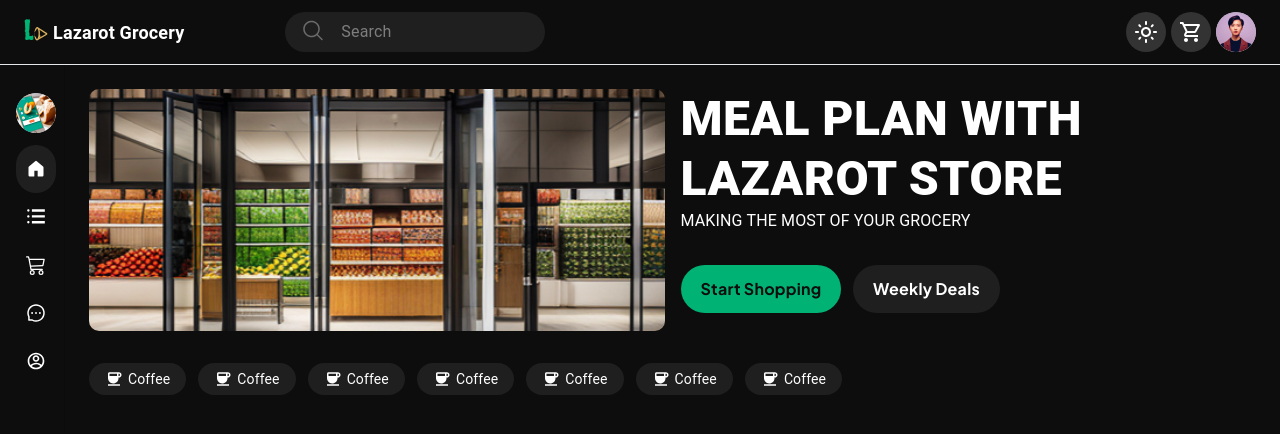
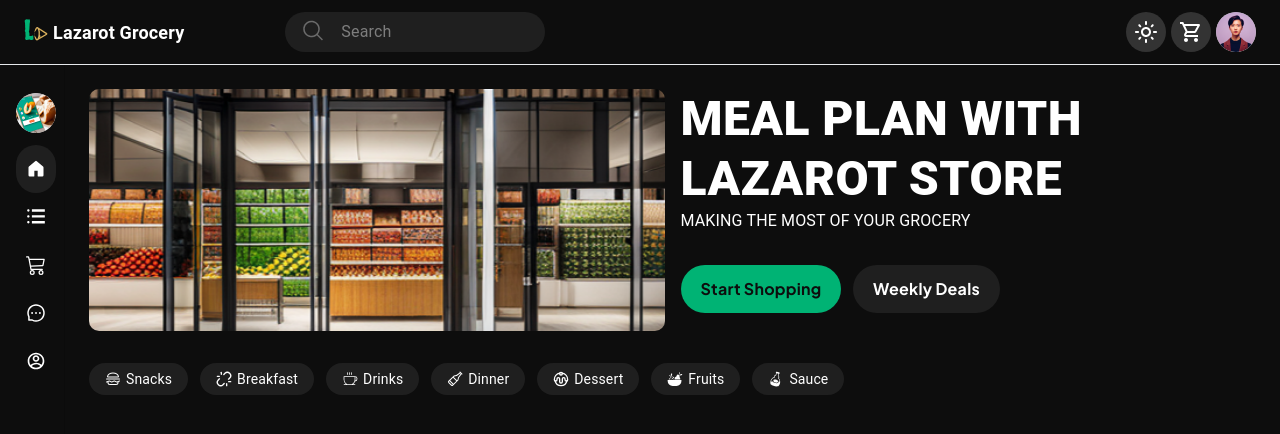
Before and after one commit to mrnitj/Lazarot_Grocery, a React (Vite) app: page / in a window 1280 px wide. Shown: the top 434 px of the page. Built offline with nearby package versions, Linux system fonts and the light colour scheme.

Commit message:
feat:main section chips

```diff
--- a/src/components/User/Home/MainSection.jsx
+++ b/src/components/User/Home/MainSection.jsx
@@ -1,11 +1,16 @@
 import { Box, Grid, Typography, styled } from "@mui/material";
 import { useTheme } from "@mui/material/styles";
 import React from "react";
-
+import { PiHamburger } from "react-icons/pi";
+import { LuUnlink } from "react-icons/lu";
+import { PiCoffeeLight } from "react-icons/pi";
+import { PiBeerBottle } from "react-icons/pi";
+import { GiFruitBowl } from "react-icons/gi";
+import { GiBrandyBottle } from "react-icons/gi";
+import { LuDessert } from "react-icons/lu";
 // images-------
 import section11 from "../../../assets/User/section11.png";
 import section1 from "../../../assets/User/section1.png";
-import { Coffee } from "@mui/icons-material";
 
 const Maincontainer = styled(Box)(({ theme }) => ({}));
 const GridContainer = styled(Grid)(({ theme }) => ({
@@ -78,13 +83,16 @@ const SliderSubContiner = styled(Box)(({ theme }) => ({
 const Chips = styled(Box)(({ theme }) => ({
     height: "32px",
     width: "fit-content",
-    color: "white",
-    background: "#1F1F1F",
+    color: theme.palette.primary.contrastText,
+    background: theme.palette.secondary.main,
     display: "flex",
     alignItems: "center",
     borderRadius: "50px",
     padding: "5px 16px",
     gap: "5px",
+    fontWeight:700,
+    lineHeight:'21px',
+    fontFamily:"Plus Jakarta Sans"
 }));
 
 const MainSection = () => {
@@ -147,32 +155,32 @@ const MainSection = () => {
             <SliderContainer>
                 <SliderSubContiner>
                     <Chips>
-                        <Coffee sx={{ fontSize: "18px" }} />
-                        <Typography sx={{ fontSize: "14px" }}>Coffee</Typography>
+                        <PiHamburger sx={{ fontSize: "18px" }} />
+                        <Typography sx={{ fontSize: "14px" }}>Snacks</Typography>
                     </Chips>
                     <Chips>
-                        <Coffee sx={{ fontSize: "18px" }} />
-                        <Typography sx={{ fontSize: "14px" }}>Coffee</Typography>
+                        <LuUnlink sx={{ fontSize: "18px" }} />
+                        <Typography sx={{ fontSize: "14px" }}>Breakfast</Typography>
                     </Chips>
                     <Chips>
-                        <Coffee sx={{ fontSize: "18px" }} />
-                        <Typography sx={{ fontSize: "14px" }}>Coffee</Typography>
+                        <PiCoffeeLight sx={{ fontSize: "18px" }} />
+                        <Typography sx={{ fontSize: "14px" }}>Drinks</Typography>
                     </Chips>
                     <Chips>
-                        <Coffee sx={{ fontSize: "18px" }} />
-                        <Typography sx={{ fontSize: "14px" }}>Coffee</Typography>
+                        <PiBeerBottle sx={{ fontSize: "18px" }} />
+                        <Typography sx={{ fontSize: "14px" }}>Dinner</Typography>
                     </Chips>
                     <Chips>
-                        <Coffee sx={{ fontSize: "18px" }} />
-                        <Typography sx={{ fontSize: "14px" }}>Coffee</Typography>
+                        <LuDessert sx={{ fontSize: "18px" }} />
+                        <Typography sx={{ fontSize: "14px" }}>Dessert</Typography>
                     </Chips>
                     <Chips>
-                        <Coffee sx={{ fontSize: "18px" }} />
-                        <Typography sx={{ fontSize: "14px" }}>Coffee</Typography>
+                        <GiFruitBowl sx={{ fontSize: "18px" }} />
+                        <Typography sx={{ fontSize: "14px" }}>Fruits</Typography>
                     </Chips>
                     <Chips>
-                        <Coffee sx={{ fontSize: "18px" }} />
-                        <Typography sx={{ fontSize: "14px" }}>Coffee</Typography>
+                        <GiBrandyBottle sx={{ fontSize: "18px" }} />
+                        <Typography sx={{ fontSize: "14px" }}>Sauce</Typography>
                     </Chips>
                 </SliderSubContiner>
             </SliderContainer>
--- a/src/theme.js
+++ b/src/theme.js
@@ -8,7 +8,7 @@ export const lightTheme = createTheme({
             contrastText: "#FFFFFF",
         },
         secondary: {
-            main: "#1F1F1F",
+            main: "#1F1F1F",//search
             light: "#333333",
             contrastText: "#FFFFFF",
         },
```
